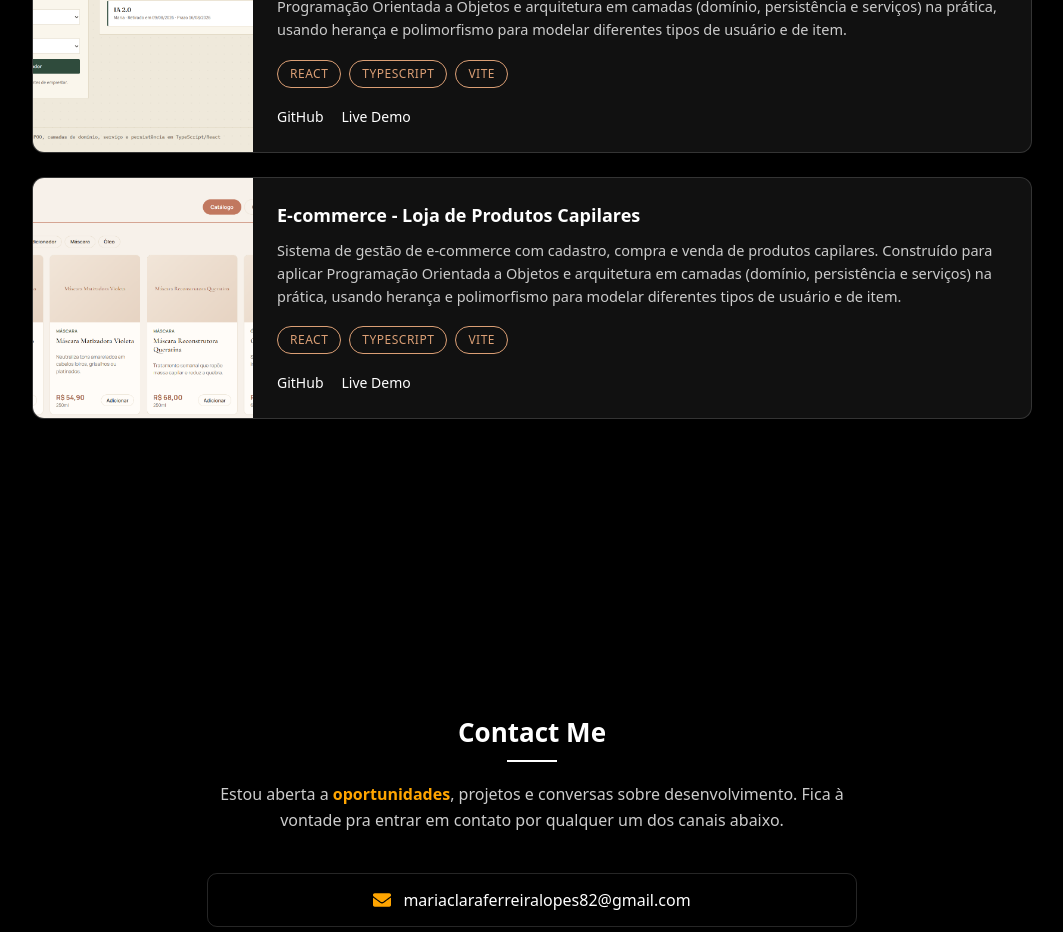
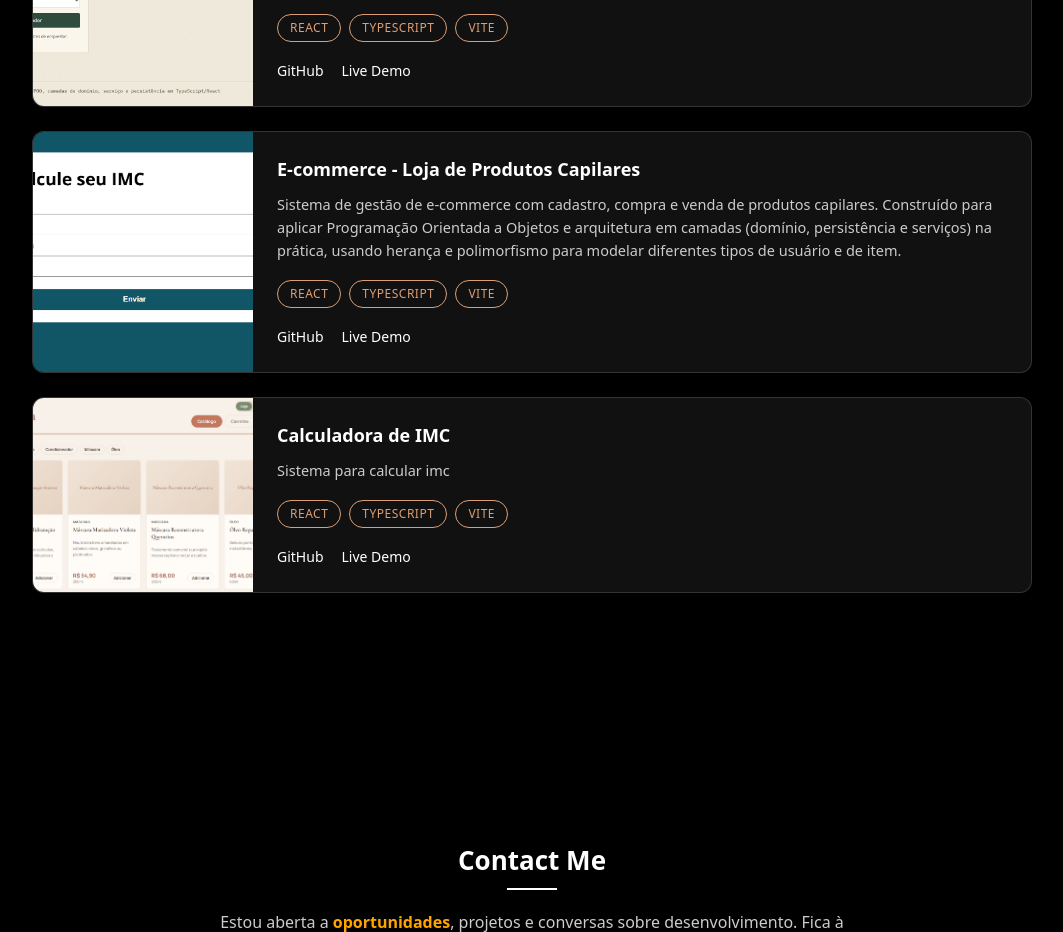
Before and after one commit to mariaclaraferr2007/portifolio, a React (Vite) app: page / in a window 1280 px wide. Shown: the part 1940-2872 px from the top of the page, without its empty margins (108-1171 px from the left). Built offline with nearby package versions, Linux system fonts and the light colour scheme.

Commit message:
Projeto de calcular imc adicionado em projects

```diff
--- a/src/components/Project/Projects.jsx
+++ b/src/components/Project/Projects.jsx
@@ -19,6 +19,14 @@ const projects = [
       "Sistema de gestão de e-commerce com cadastro, compra e venda de produtos capilares. Construído para aplicar Programação Orientada a Objetos e arquitetura em camadas (domínio, persistência e serviços) na prática, usando herança e polimorfismo para modelar diferentes tipos de usuário e de item.",
     tech: ["React", "TypeScript", "Vite"],
     github: "https://github.com/mariaclaraferr2007/E_CommerceCapilar.git",
+    demo: "https://calcular-imc-iota.vercel.app/",
+    image: "/CalculadoraIMC.png",
+  },
+  {
+    title: "Calculadora de IMC",
+    description: "Sistema para calcular imc",
+    tech: ["React", "TypeScript", "Vite"],
+    github: "https://github.com/mariaclaraferr2007/CalcularIMC.git",
     demo: "https://e-commerce-capilar.vercel.app/",
     image: "/ecommerceCapilar.png",
   },
```
Also changed, not shown: public/CalculadoraIMC.png (added).
